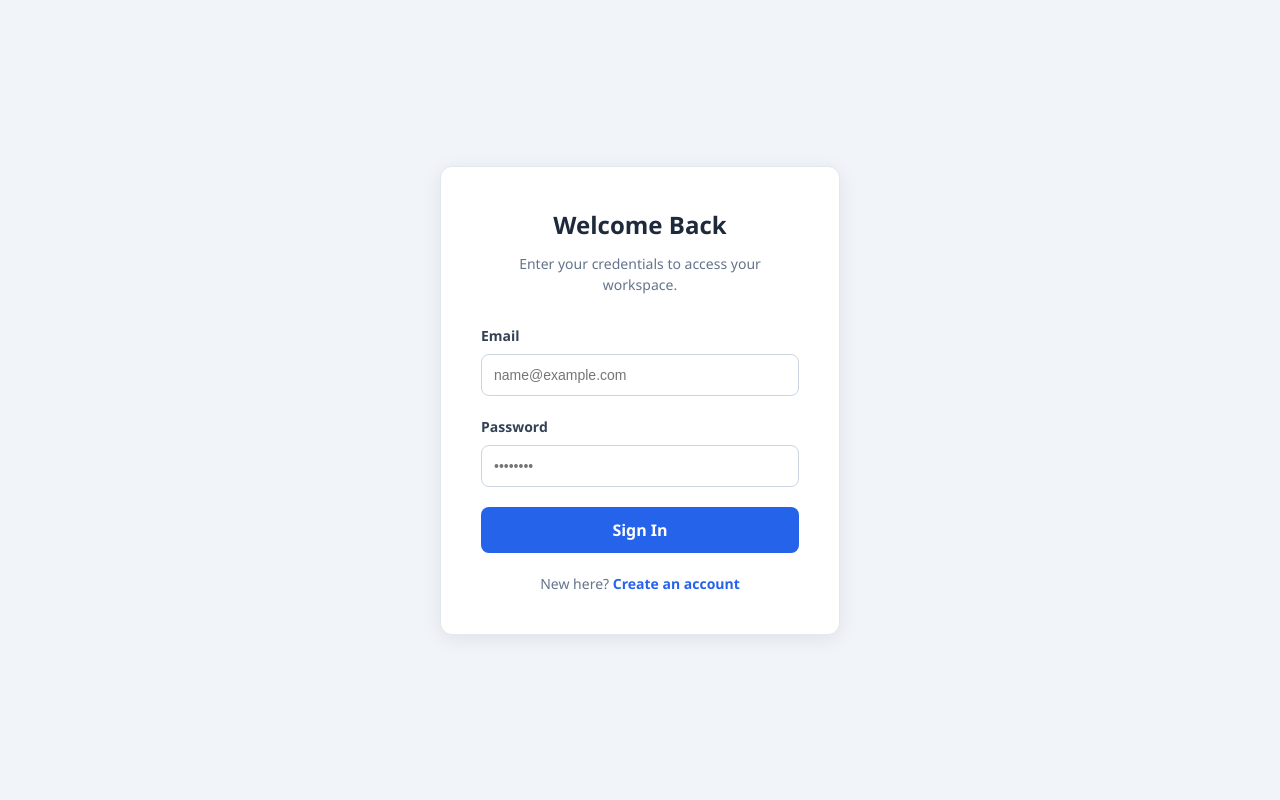
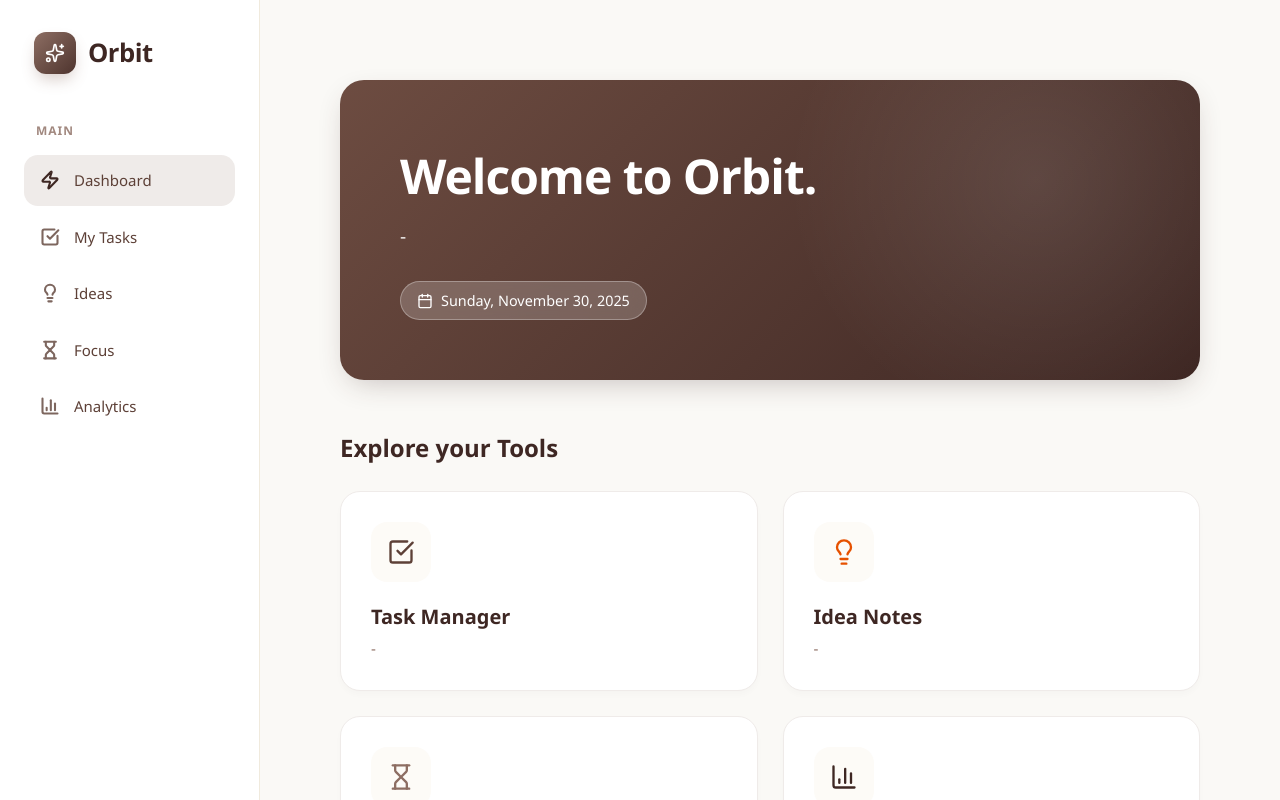
Before and after one commit to Bhavikasanthosh/Dashboard-workspace, a Vue app in the folder frontend/: page / in a window 1280 px wide. Before the commit this address led to /login. Shown: the top 800 px of the page. Built offline with nearby package versions, Linux system fonts and the light colour scheme; sample sign-in values are in the browser's storage.

Commit message:
ui -updated

```diff
--- a/frontend/src/App.vue
+++ b/frontend/src/App.vue
@@ -1,88 +1,64 @@
+<script setup>
+import { computed } from 'vue'
+import { useRoute } from 'vue-router'
+import Sidebar from './components/Sidebar.vue'
+
+const route = useRoute()
+
+// Check if we are on the login or signup page
+const isAuthPage = computed(() => {
+  return ['/login', '/signup'].includes(route.path)
+})
+</script>
+
 <template>
-  <div v-if="isAuthPage" class="auth-layout">
-    <router-view />
-  </div>
+  <div class="app-container">
 
-  <div v-else class="dashboard-layout">
-    <Navbar class="top-nav" />
+    <div v-if="isAuthPage" class="auth-layout">
+      <router-view />
+    </div>
 
-    <div class="main-wrapper">
+    <div v-else class="dashboard-layout">
       <Sidebar />
-
       <main class="page-area">
         <router-view />
       </main>
     </div>
+
   </div>
 </template>
 
-<script setup>
-import { computed } from 'vue';
-import { useRoute } from 'vue-router';
-import Sidebar from './components/Sidebar.vue';
-import Navbar from './components/Navbar.vue';
-
-const route = useRoute();
-
-// Check if the current page is Login or Signup
-const isAuthPage = computed(() => {
-  return ['/login', '/signup'].includes(route.path);
-});
-</script>
-
 <style>
-/* RESET */
-* {
-  box-sizing: border-box;
+/* Global Styles */
+body {
   margin: 0;
   padding: 0;
+  font-family: 'Segoe UI', sans-serif;
+  background-color: #faf9f6;
 }
 
-html, body {
-  height: 100%;
-  font-family: 'Segoe UI', sans-serif;
-  background-color: #f8fafc;
+.app-container {
+  min-height: 100vh;
 }
 
-/* --- AUTH LAYOUT --- */
+/* Centered Layout for Auth */
 .auth-layout {
   min-height: 100vh;
-  width: 100vw;
   display: flex;
   justify-content: center;
   align-items: center;
-  background-color: #f1f5f9;
 }
 
-/* --- DASHBOARD LAYOUT --- */
+/* Sidebar Layout for Dashboard */
 .dashboard-layout {
   display: flex;
-  flex-direction: column;
-  height: 100vh;
+  min-height: 100vh;
 }
 
-/* Navbar Logic */
-.top-nav {
-  width: 100%;
-  height: 64px;
-  background: white;
-  border-bottom: 1px solid #e5e7eb;
-  flex-shrink: 0;
-  z-index: 50;
-}
-
-/* Wrapper for Sidebar + Content */
-.main-wrapper {
-  display: flex;
-  flex: 1; /* Takes remaining height */
-  overflow: hidden; /* Prevents double scrollbars */
-}
-
-/* Page Content */
 .page-area {
   flex: 1;
-  overflow-y: auto; /* Scroll only inside content area */
-  padding: 30px;
-  background-color: #f8fafc;
+  padding: 40px;
+  overflow-y: auto;
+  background-color: #faf9f6;
 }
 </style>
--- a/frontend/src/components/Sidebar.vue
+++ b/frontend/src/components/Sidebar.vue
@@ -1,5 +1,4 @@
 <script setup>
-import { ref } from 'vue'
 import {
   Zap,
   CheckSquare,
@@ -9,14 +8,15 @@ import {
   Sparkles
 } from 'lucide-vue-next'
 
-const activeItem = ref('My Tasks')
+// We don't need 'activeItem' ref anymore!
+// Vue Router handles the active state automatically.
 
 const menuItems = [
-  { name: 'Dashboard', icon: Zap },
-  { name: 'My Tasks', icon: CheckSquare },
-  { name: 'Ideas', icon: Lightbulb },
-  { name: 'Focus', icon: Hourglass },
-  { name: 'Analytics', icon: BarChart3 },
+  { name: 'Dashboard', icon: Zap, path: '/' },
+  { name: 'My Tasks', icon: CheckSquare, path: '/tasks' },
+  { name: 'Ideas', icon: Lightbulb, path: '/notes' },
+  { name: 'Focus', icon: Hourglass, path: '/focus-timer' },
+  { name: 'Analytics', icon: BarChart3, path: '/analytics' },
 ]
 </script>
 
@@ -32,12 +32,12 @@ const menuItems = [
     <nav class="menu">
       <p class="menu-label">MAIN</p>
 
-      <div
+      <router-link
         v-for="item in menuItems"
         :key="item.name"
-        @click="activeItem = item.name"
+        :to="item.path"
         class="nav-link"
-        :class="{ 'active': activeItem === item.name }"
+        active-class="active"
       >
         <component
           :is="item.icon"
@@ -46,7 +46,7 @@ const menuItems = [
           class="icon"
         />
         <span>{{ item.name }}</span>
-      </div>
+      </router-link>
     </nav>
   </aside>
 </template>
@@ -105,6 +105,7 @@ const menuItems = [
   padding-left: 12px;
 }
 
+/* NAV LINK STYLES */
 .nav-link {
   display: flex;
   align-items: center;
@@ -112,6 +113,7 @@ const menuItems = [
   padding: 14px 16px;
   border-radius: 14px;
   cursor: pointer;
+  text-decoration: none; /* Remove underline from links */
 
   /* DEFAULT STATE: Dark warm grey/brown */
   color: #5d4037;
@@ -127,7 +129,7 @@ const menuItems = [
   transform: translateX(3px);
 }
 
-/* --- ACTIVE STATE (Brown & White Theme) --- */
+/* --- ACTIVE STATE (Auto-applied by Vue Router) --- */
 .nav-link.active {
   background: #efebe9; /* Latte background */
   color: #5d4037;      /* Strong Brown Text */
--- a/frontend/src/router/index.js
+++ b/frontend/src/router/index.js
@@ -29,7 +29,9 @@ const router = createRouter({
 router.beforeEach((to, from, next) => {
   const publicPages = ['/login', '/signup'];
   const authRequired = !publicPages.includes(to.path);
-  const loggedIn = localStorage.getItem('token');
+
+  // --- FIX IS HERE: Change 'token' to 'isAuthenticated' ---
+  const loggedIn = localStorage.getItem('isAuthenticated');
 
   if (authRequired && !loggedIn) {
     return next('/login');
--- a/frontend/src/views/DashboardView.vue
+++ b/frontend/src/views/DashboardView.vue
@@ -25,7 +25,7 @@ const tools = [
   {
     id: 'tasks',
     title: 'Task Manager',
-    desc: 'Organize your daily to-dos.',
+    desc: '-',
     icon: CheckSquare,
     path: '/tasks',
     color: 'text-brown'
@@ -33,7 +33,7 @@ const tools = [
   {
     id: 'ideas',
     title: 'Idea Notes',
-    desc: 'Capture thoughts instantly.',
+    desc: '-',
     icon: Lightbulb,
     path: '/notes',
     color: 'text-orange'
@@ -41,7 +41,7 @@ const tools = [
   {
     id: 'focus',
     title: 'Focus Mode',
-    desc: 'Timer for deep work sessions.',
+    desc: '-',
     icon: Hourglass,
     path: '/focus-timer',
     color: 'text-mocha'
@@ -49,7 +49,7 @@ const tools = [
   {
     id: 'analytics',
     title: 'Analytics',
-    desc: 'View your productivity stats.',
+    desc: '-',
     icon: BarChart3,
     path: '/analytics',
     color: 'text-dark'
@@ -64,7 +64,7 @@ const tools = [
       <div class="banner-content">
         <h1 class="banner-title">Welcome to Orbit.</h1>
         <p class="banner-subtitle">
-          Track tasks, capture ideas, and stay focused on what matters.
+          -
         </p>
 
         <div class="date-pill">
@@ -106,18 +106,18 @@ const tools = [
 </template>
 
 <style scoped>
-/* PAGE LAYOUT */
+
 .dashboard-container {
   padding: 40px;
-  background-color: #faf9f6; /* Off-white Paper Background */
+  background-color: #faf9f6;
   min-height: 100vh;
   font-family: 'Segoe UI', sans-serif;
   color: #3e2723;
 }
 
-/* BANNER */
+
 .welcome-banner {
-  /* MOCHA GRADIENT */
+
   background: linear-gradient(135deg, #6d4c41 0%, #3e2723 100%);
   border-radius: 24px;
   padding: 60px;
@@ -145,7 +145,7 @@ const tools = [
   max-width: 600px;
 }
 
-/* DECORATION (Subtle Circle) */
+
 .banner-decoration {
   position: absolute;
   top: -50%; right: -10%;
@@ -155,7 +155,7 @@ const tools = [
   z-index: 1;
 }
 
-/* DATE PILL */
+
 .date-pill {
   display: inline-flex;
   align-items: center;
@@ -169,7 +169,7 @@ const tools = [
   border: 1px solid rgba(255, 255, 255, 0.3);
 }
 
-/* TOOLS SECTION */
+
 .section-header h2 {
   font-size: 1.5rem;
   font-weight: 700;
@@ -183,7 +183,7 @@ const tools = [
   gap: 25px;
 }
 
-/* CARDS */
+
 .tool-card {
   background: white;
   padding: 30px;
@@ -204,26 +204,26 @@ const tools = [
   border-color: #d7ccc8;
 }
 
-/* ICONS */
+
 .icon-wrapper {
   width: 60px; height: 60px;
-  background: #fdfbf7; /* Cream background */
+  background: #fdfbf7;
   border-radius: 16px;
   display: flex; align-items: center; justify-content: center;
   transition: all 0.3s;
 }
 
 .tool-card:hover .icon-wrapper {
-  background: #efebe9; /* Slightly darker cream on hover */
+  background: #efebe9;
 }
 
-/* Icon Colors (Brown Theme Variants) */
-.text-brown { color: #5d4037; }  /* Dark Coffee */
-.text-orange { color: #e65100; } /* Burnt Orange */
-.text-mocha { color: #8d6e63; }  /* Latte */
-.text-dark { color: #3e2723; }   /* Espresso */
 
-/* TEXT */
+.text-brown { color: #5d4037; }
+.text-orange { color: #e65100; }
+.text-mocha { color: #8d6e63; }
+.text-dark { color: #3e2723; }
+
+
 .card-text h3 {
   font-size: 1.25rem;
   font-weight: 700;
--- a/frontend/src/views/LoginView.vue
+++ b/frontend/src/views/LoginView.vue
@@ -1,137 +1,137 @@
+<script setup>
+import { ref } from 'vue'
+import { useRouter } from 'vue-router'
+
+const router = useRouter()
+const email = ref('')
+const password = ref('')
+
+const handleLogin = () => {
+  // 1. Get the account details you saved during Sign Up
+  const savedEmail = localStorage.getItem('storedEmail')
+  const savedPassword = localStorage.getItem('storedPassword')
+
+  // 2. CHECK: Do the typed details match the saved ones?
+  if (email.value === savedEmail && password.value === savedPassword) {
+
+    // Success! Save a "flag" so the browser knows you are logged in
+    localStorage.setItem('isAuthenticated', 'true')
+
+    // Visual feedback
+    alert('Login Successful! Welcome back.')
+
+    // Redirect to Dashboard
+    router.push('/')
+
+  } else {
+    // Failure
+    alert('Invalid Email or Password. (Did you use the same one from Sign Up?)')
+  }
+}
+</script>
+
 <template>
-  <div class="login-card">
-    <h1 class="title">Welcome Back</h1>
-    <p class="subtitle">Enter your credentials to access your workspace.</p>
+  <div class="auth-container">
+    <div class="auth-card">
+      <div class="auth-header">
+        <h1 class="auth-title">Welcome Back</h1>
+        <p class="auth-subtitle">Sign in to continue to your workspace.</p>
+      </div>
 
-    <form @submit.prevent="handleLogin">
+      <form @submit.prevent="handleLogin" class="auth-form">
         <div class="input-group">
-        <label>Email</label>
-        <input v-model="email" type="email" placeholder="name@example.com" required />
+          <label for="email">Email</label>
+          <input
+            type="email"
+            id="email"
+            v-model="email"
+            class="modern-input"
+            placeholder="name@example.com"
+            required
+          />
         </div>
 
         <div class="input-group">
-        <label>Password</label>
-        <input v-model="password" type="password" placeholder="••••••••" required />
+          <label for="password">Password</label>
+          <input
+            type="password"
+            id="password"
+            v-model="password"
+            class="modern-input"
+            placeholder="••••••••"
+            required
+          />
         </div>
 
-      <button type="submit" class="login-btn">Sign In</button>
+        <button type="submit" class="primary-btn">
+          Sign In
+        </button>
       </form>
 
-    <p class="footer-text">
-      New here? <router-link to="/signup">Create an account</router-link>
-    </p>
+      <div class="auth-footer">
+        <p>New here? <router-link to="/signup" class="link-text">Create an account</router-link></p>
+      </div>
+    </div>
   </div>
 </template>
 
-<script>
-export default {
-  name: "LoginView",
-  data() {
-    return { email: "", password: "" };
-  },
-  methods: {
-    async handleLogin() {
-      try {
-        const res = await fetch("/api/auth/login", {
-          method: "POST",
-          headers: { "Content-Type": "application/json" },
-          body: JSON.stringify({ email: this.email, password: this.password }),
-        });
-        const data = await res.json();
-
-        if (res.ok) {
-          localStorage.setItem("token", data.token);
-          this.$router.push("/"); // Redirect to Dashboard
-        } else {
-          alert(data.message);
-        }
-      } catch (err) {
-        console.error(err);
-      }
-    },
-  },
-};
-</script>
-
 <style scoped>
-.login-card {
-  background: white;
-  width: 100%;
-  max-width: 400px; /* Restricts width for readability */
-  padding: 40px;
-  border-radius: 12px;
-  box-shadow: 0 4px 20px rgba(0, 0, 0, 0.08);
-  text-align: center;
-  border: 1px solid #e2e8f0;
+/* --- BROWN & WHITE THEME --- */
+.auth-container {
+  min-height: 100vh;
+  display: flex;
+  align-items: center;
+  justify-content: center;
+  background-color: #faf9f6;
+  padding: 20px;
+  font-family: 'Segoe UI', sans-serif;
 }
 
-.title {
-  margin-bottom: 10px;
-  color: #1e293b;
-  font-size: 24px;
-  font-weight: 700;
+.auth-card {
+  background: white;
+  padding: 40px;
+  border-radius: 24px;
+  width: 100%;
+  max-width: 450px;
+  box-shadow: 0 10px 30px -10px rgba(62, 39, 35, 0.1);
+  border: 1px solid #efebe9;
+  text-align: center;
 }
 
-.subtitle {
-  margin-bottom: 30px;
-  color: #64748b;
-  font-size: 14px;
+.auth-header { margin-bottom: 30px; }
+.auth-title {
+  font-size: 2rem;
+  font-weight: 800;
+  color: #3e2723;
+  margin: 0 0 10px 0;
+}
+.auth-subtitle { color: #8d6e63; font-size: 1rem; }
+
+.auth-form {
+  display: flex; flex-direction: column; gap: 20px; margin-bottom: 25px; text-align: left;
 }
 
-.input-group {
-  margin-bottom: 20px;
-  text-align: left;
+.input-group { display: flex; flex-direction: column; gap: 8px; }
+.input-group label { font-size: 0.9rem; font-weight: 600; color: #5d4037; }
+
+.modern-input {
+  width: 100%; padding: 14px 16px;
+  background: #fdfbf7; border: 1px solid #d7ccc8; border-radius: 12px;
+  font-size: 1rem; color: #3e2723; transition: all 0.2s;
+}
+.modern-input:focus {
+  background: white; border-color: #8d6e63; outline: none;
+  box-shadow: 0 0 0 3px rgba(141, 110, 99, 0.1);
 }
 
-label {
-  display: block;
-  margin-bottom: 8px;
-  font-size: 14px;
-  font-weight: 600;
-  color: #334155;
+.primary-btn {
+  background: #5d4037; color: white; border: none; padding: 16px; border-radius: 12px;
+  font-weight: 700; font-size: 1.1rem; cursor: pointer;
+  transition: transform 0.1s, background 0.2s; margin-top: 10px;
 }
+.primary-btn:hover { background: #4e342e; transform: translateY(-1px); }
 
-input {
-  width: 100%;
-  padding: 12px;
-  border: 1px solid #cbd5e1;
-  border-radius: 8px;
-  outline: none;
-  font-size: 14px;
-  transition: border-color 0.2s;
-}
-
-input:focus {
-  border-color: #3b82f6; /* Focus Blue */
-  box-shadow: 0 0 0 3px rgba(59, 130, 246, 0.1);
-}
-
-.login-btn {
-  width: 100%;
-  padding: 12px;
-  background-color: #2563eb;
-  color: white;
-  border: none;
-  border-radius: 8px;
-  font-weight: 600;
-  font-size: 16px;
-  cursor: pointer;
-  transition: background-color 0.2s;
-}
-
-.login-btn:hover {
-  background-color: #1d4ed8;
-}
-
-.footer-text {
-  margin-top: 20px;
-  font-size: 14px;
-  color: #64748b;
-}
-
-.footer-text a {
-  color: #2563eb;
-  text-decoration: none;
-  font-weight: 600;
-}
+.auth-footer p { color: #8d6e63; font-size: 0.95rem; }
+.link-text { color: #e65100; font-weight: 700; text-decoration: none; }
+.link-text:hover { color: #bf360c; }
 </style>
--- a/frontend/src/views/SignupView.vue
+++ b/frontend/src/views/SignupView.vue
@@ -1,78 +1,142 @@
+<script setup>
+import { ref } from 'vue'
+import { useRouter } from 'vue-router'
+
+const router = useRouter()
+const name = ref('')
+const email = ref('')
+const password = ref('')
+
+const handleSignup = () => {
+  // validation!!
+  if (!name.value || !email.value || !password.value) {
+    alert("Please fill in all fields.")
+    return
+  }
+
+  localStorage.setItem('storedName', name.value)
+  localStorage.setItem('storedEmail', email.value)
+  localStorage.setItem('storedPassword', password.value)
+
+
+  alert('Account created successfully! Please sign in.')
+  router.push('/login')
+}
+</script>
+
 <template>
-  <div class="signup-card">
-    <h1 class="title">Create Account</h1>
-    <p class="subtitle">Join us to organize your tasks and notes.</p>
+  <div class="auth-container">
+    <div class="auth-card">
+      <div class="auth-header">
+        <h1 class="auth-title">Create Account</h1>
+        <p class="auth-subtitle">Start your journey with Orbit today.</p>
+      </div>
 
-    <form @submit.prevent="handleSignup">
+      <form @submit.prevent="handleSignup" class="auth-form">
         <div class="input-group">
-        <label>Email</label>
-        <input v-model="email" type="email" placeholder="name@example.com" required />
+          <label for="name">Full Name</label>
+          <input
+            type="text"
+            id="name"
+            v-model="name"
+            class="modern-input"
+            placeholder="John Doe"
+            required
+          />
         </div>
 
         <div class="input-group">
-        <label>Password</label>
-        <input v-model="password" type="password" placeholder="Create a password" required />
+          <label for="email">Email</label>
+          <input
+            type="email"
+            id="email"
+            v-model="email"
+            class="modern-input"
+            placeholder="name@example.com"
+            required
+          />
         </div>
 
-      <button type="submit" class="signup-btn">Sign Up</button>
+        <div class="input-group">
+          <label for="password">Password</label>
+          <input
+            type="password"
+            id="password"
+            v-model="password"
+            class="modern-input"
+            placeholder="••••••••"
+            required
+          />
+        </div>
+
+        <button type="submit" class="primary-btn">
+          Sign Up
+        </button>
       </form>
 
-    <p class="footer-text">
-      Already have an account? <router-link to="/login">Log in</router-link>
-    </p>
+      <div class="auth-footer">
+        <p>Already have an account? <router-link to="/login" class="link-text">Sign In</router-link></p>
+      </div>
+    </div>
   </div>
 </template>
 
-<script>
-export default {
-  name: "SignupView",
-  data() {
-    return { email: "", password: "" };
-  },
-  methods: {
-    async handleSignup() {
-      try {
-        const res = await fetch("/api/auth/signup", {
-          method: "POST",
-          headers: { "Content-Type": "application/json" },
-          body: JSON.stringify({ email: this.email, password: this.password }),
-        });
-        const data = await res.json();
+<style scoped>
+.auth-container {
+  min-height: 100vh;
+  display: flex;
+  align-items: center;
+  justify-content: center;
+  background-color: #faf9f6;
+  padding: 20px;
+  font-family: 'Segoe UI', sans-serif;
+}
 
-        if (res.ok) {
-          alert("Account created! Please log in.");
-          this.$router.push("/login");
-        } else {
-          alert(data.message);
+.auth-card {
+  background: white;
+  padding: 40px;
+  border-radius: 24px;
+  width: 100%;
+  max-width: 450px;
+  box-shadow: 0 10px 30px -10px rgba(62, 39, 35, 0.1);
+  border: 1px solid #efebe9;
+  text-align: center;
 }
-      } catch (err) {
-        console.error(err);
+
+.auth-header { margin-bottom: 30px; }
+.auth-title {
+  font-size: 2rem;
+  font-weight: 800;
+  color: #3e2723;
+  margin: 0 0 10px 0;
 }
-    },
-  },
-};
-</script>
+.auth-subtitle { color: #8d6e63; font-size: 1rem; }
 
-<style scoped>
-/* Reusing similar styles for consistency */
-.signup-card {
-  background: white;
-  width: 100%;
-  max-width: 400px;
-  padding: 40px;
-  border-radius: 12px;
-  box-shadow: 0 4px 20px rgba(0, 0, 0, 0.08);
-  text-align: center;
-  border: 1px solid #e2e8f0;
+.auth-form {
+  display: flex; flex-direction: column; gap: 20px; margin-bottom: 25px; text-align: left;
 }
-.title { margin-bottom: 10px; color: #1e293b; font-size: 24px; font-weight: 700; }
-.subtitle { margin-bottom: 30px; color: #64748b; font-size: 14px; }
-.input-group { margin-bottom: 20px; text-align: left; }
-label { display: block; margin-bottom: 8px; font-size: 14px; font-weight: 600; color: #334155; }
-input { width: 100%; padding: 12px; border: 1px solid #cbd5e1; border-radius: 8px; outline: none; font-size: 14px; }
-input:focus { border-color: #2563eb; box-shadow: 0 0 0 3px rgba(59, 130, 246, 0.1); }
-.signup-btn { width: 100%; padding: 12px; background-color: #2563eb; color: white; border: none; border-radius: 8px; font-weight: 600; font-size: 16px; cursor: pointer; }
-.signup-btn:hover { background-color: #1d4ed8; }
-.footer-text { margin-top: 20px; font-size: 14px; color: #64748b; }
-.footer-text a { color: #2563eb; text-decoration: none; font-weight: 600; }
+
+.input-group { display: flex; flex-direction: column; gap: 8px; }
+.input-group label { font-size: 0.9rem; font-weight: 600; color: #5d4037; }
+
+.modern-input {
+  width: 100%; padding: 14px 16px;
+  background: #fdfbf7; border: 1px solid #d7ccc8; border-radius: 12px;
+  font-size: 1rem; color: #3e2723; transition: all 0.2s;
+}
+.modern-input:focus {
+  background: white; border-color: #8d6e63; outline: none;
+  box-shadow: 0 0 0 3px rgba(141, 110, 99, 0.1);
+}
+
+.primary-btn {
+  background: #5d4037; color: white; border: none; padding: 16px; border-radius: 12px;
+  font-weight: 700; font-size: 1.1rem; cursor: pointer;
+  transition: transform 0.1s, background 0.2s; margin-top: 10px;
+}
+.primary-btn:hover { background: #4e342e; transform: translateY(-1px); }
+
+.auth-footer p { color: #8d6e63; font-size: 0.95rem; }
+.link-text { color: #e65100; font-weight: 700; text-decoration: none; }
+.link-text:hover { color: #bf360c; }
 </style>
```
Also changed, not shown: frontend/src/views/TasksView.vue (+43 -20 lines). Lines whose indentation alone changed are shown as unchanged.
